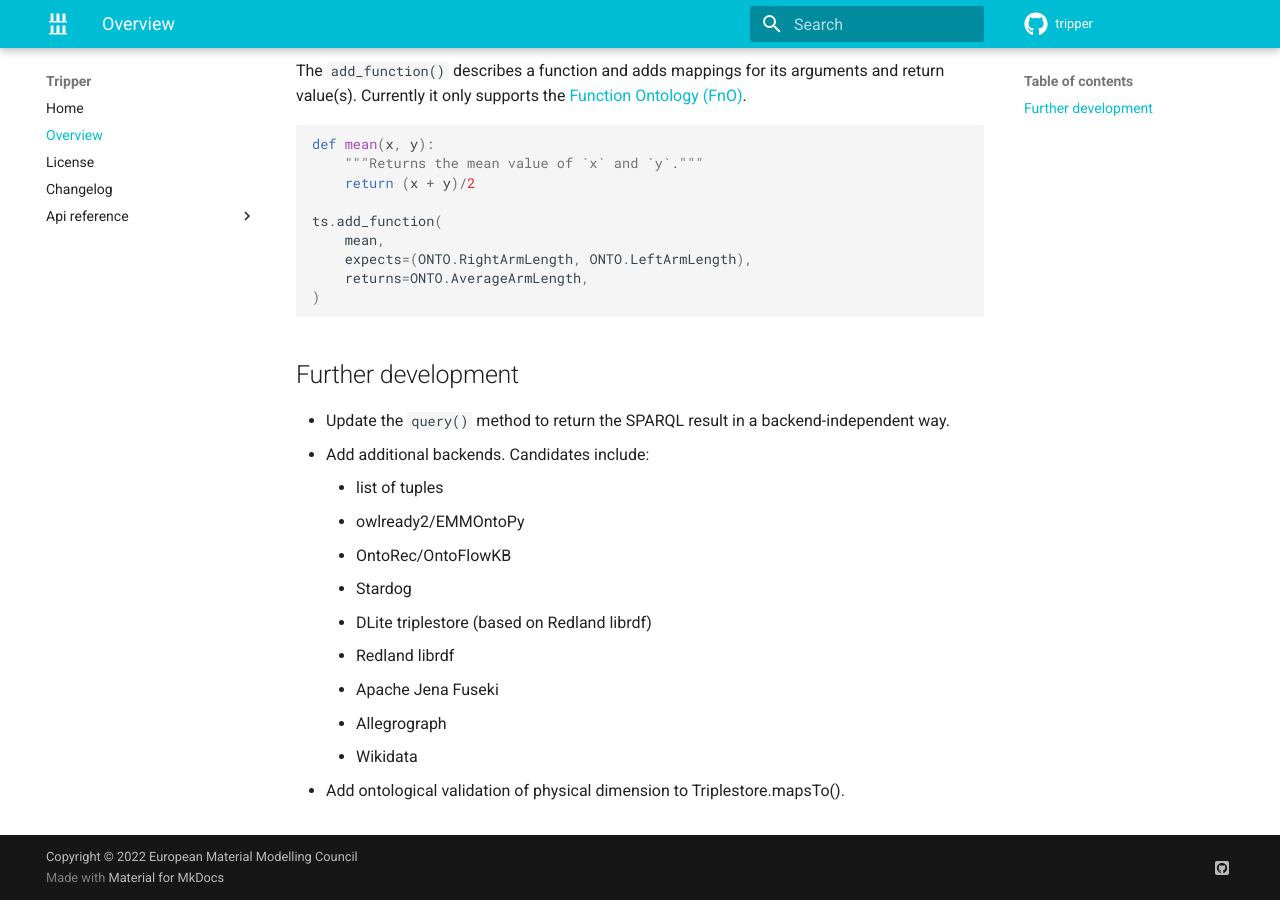
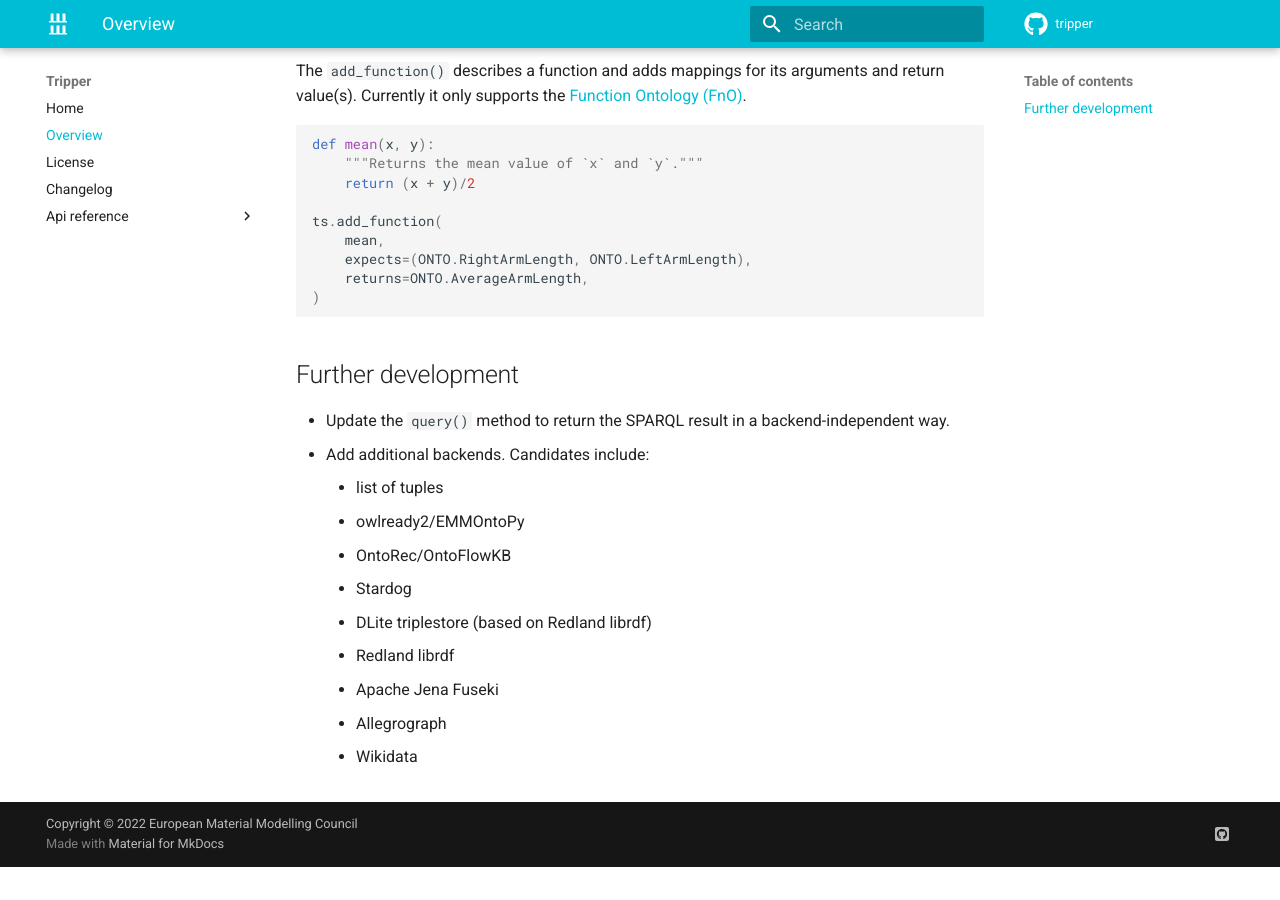
Before and after one commit to EMMC-ASBL/tripper, an MkDocs documentation site: the page built from docs/overview.md, in a window 1280 px wide and 900 px high, scrolled down 2202 px. Built offline with MkDocs 1.6.1 and Material for MkDocs 9.7.7, drawn with Linux system fonts in a browser that asks for light colours; comment, search, counter and statistics services are not loaded; the version menu is left out; after the commit the page ends 3069 px from its top, so only the background shows below that.

Commit message:
Update docs/overview.md
Remove already implemented suggested future
development.

Co-authored-by: Jesper Friis <jesper-friis@users.noreply.github.com>

```diff
--- a/docs/overview.md
+++ b/docs/overview.md
@@ -136,5 +136,3 @@ ts.add_function(
     - Apache Jena Fuseki
     - Allegrograph
     - Wikidata
-
-- Add ontological validation of physical dimension to Triplestore.mapsTo().
```
